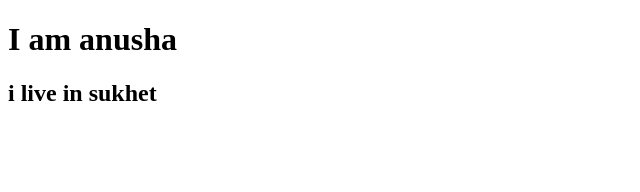
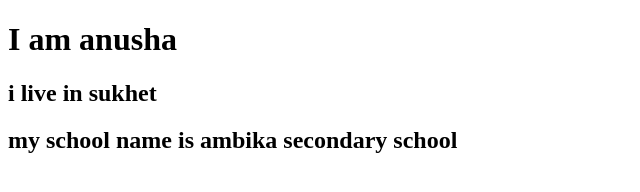
Before and after one commit to Anushaa2007/learning-git, a plain HTML site: page index.html in a window 1280 px wide. Shown: the whole page, without its empty margins (0-640 px from the left). Drawn offline with Linux system fonts and the light colour scheme.

Commit message:
added my name

```diff
--- a/index.html
+++ b/index.html
@@ -9,5 +9,6 @@
 <body>
     <h1>I am anusha</h1>
     <h2>i live in sukhet</h2>
+    <h2>my school name is ambika secondary school</h2>
 </body>
 </html>
```
